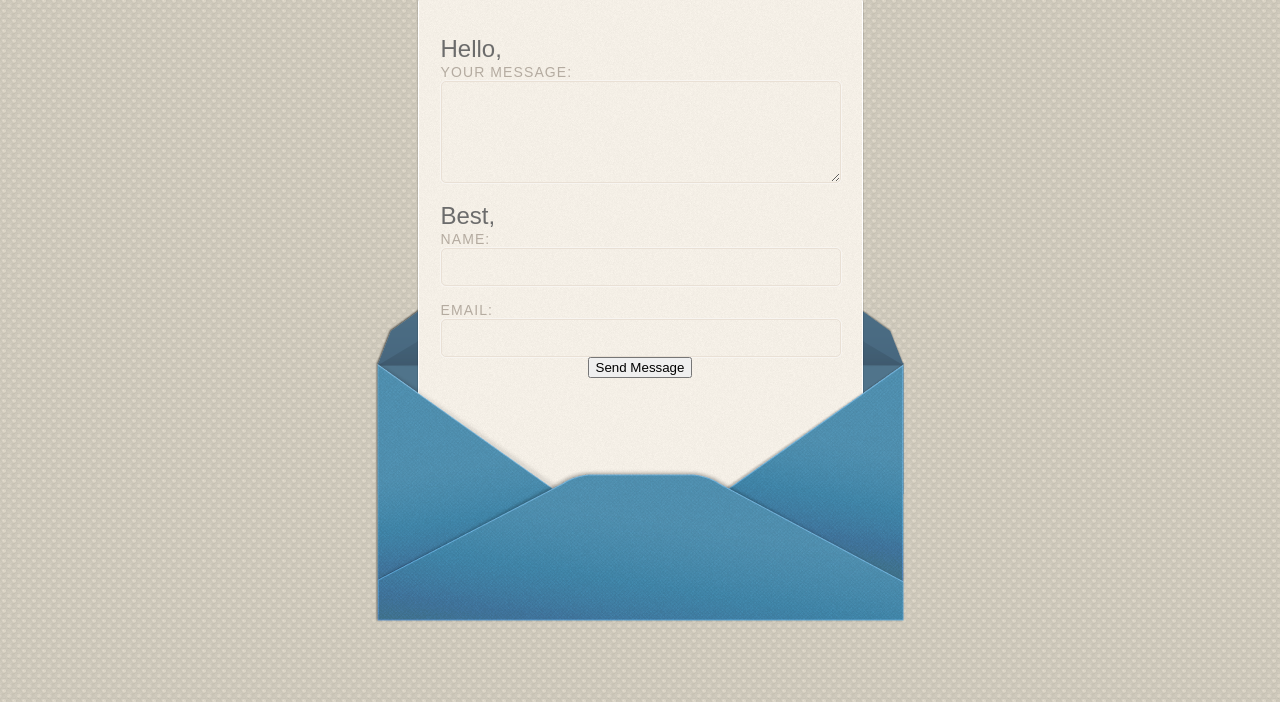
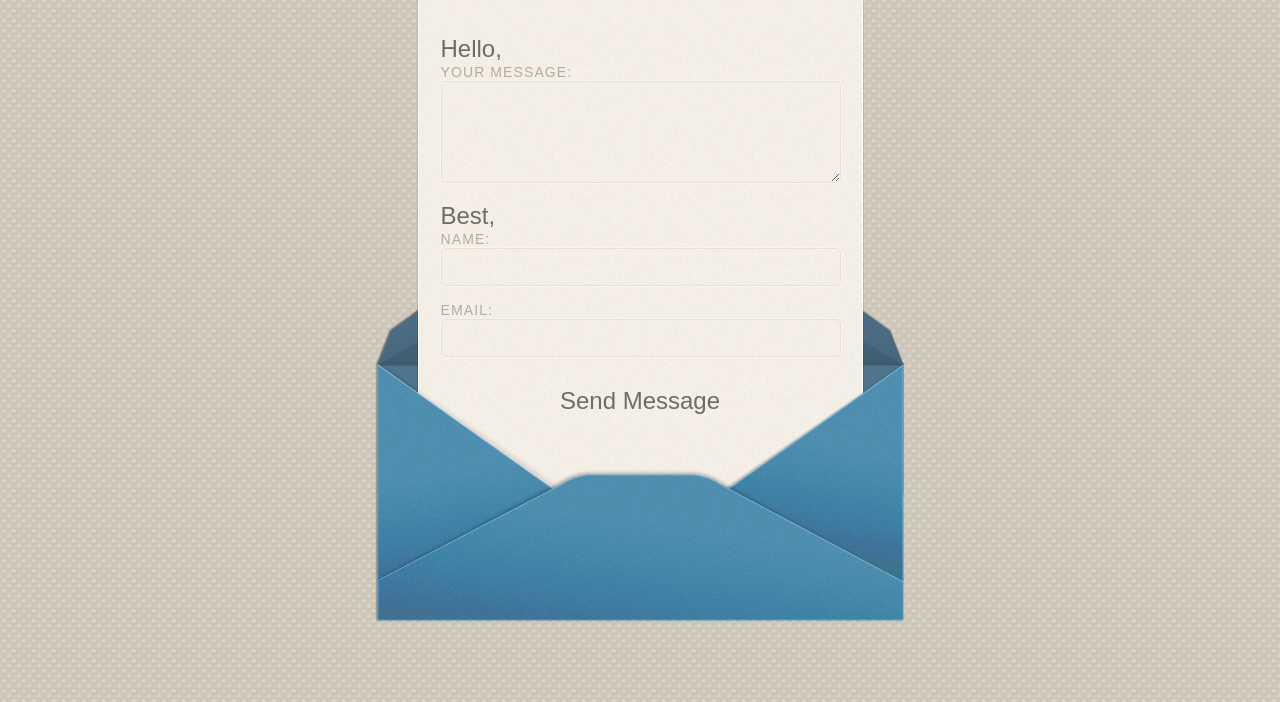
Before and after one commit to hkdobrev/softuni-html-exam, a website: page 03-letter/index.html in a window 1280 px wide. Shown: the part 98-800 px from the top of the page. Drawn offline with Linux system fonts and the light colour scheme; a web font is replaced by a local one.

Commit message:
Finish submit button

```diff
--- a/03-letter/styles/sections/letter.css
+++ b/03-letter/styles/sections/letter.css
@@ -20,6 +20,7 @@
 .letterbox-back, .letterbox-front {
 	position: absolute;
 	width:  530px;
+	pointer-events: none;
 }
 
 .letterbox-back {
--- a/03-letter/styles/shared/forms.css
+++ b/03-letter/styles/shared/forms.css
@@ -20,7 +20,7 @@ label {
 	margin-top: 15px;
 }
 
-label strong {
+label strong, button {
 	display: block;
 	font-weight: normal;
 	font-size: 24px;
@@ -52,3 +52,23 @@ textarea {
 	min-height: 94px;
 	resize: vertical;
 }
+
+input, textarea, button {
+	z-index: 10;
+	position: relative;
+}
+
+button {
+	border: 0;
+	background: none;
+	margin: 20px auto;
+	border-radius: 3px;
+	padding: 10px;
+	cursor: pointer;
+}
+
+button:hover {
+	color: #3e5c71;
+	background-color: #b8c9d0;
+	text-shadow: rgba(255, 255, 255, 0.7) -1px 1px;
+}
```
